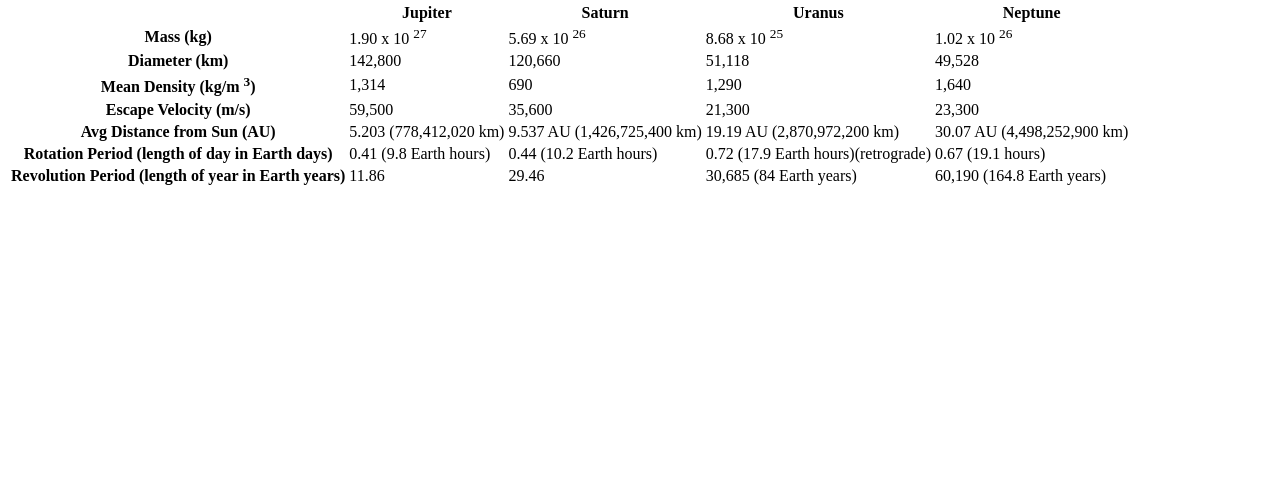
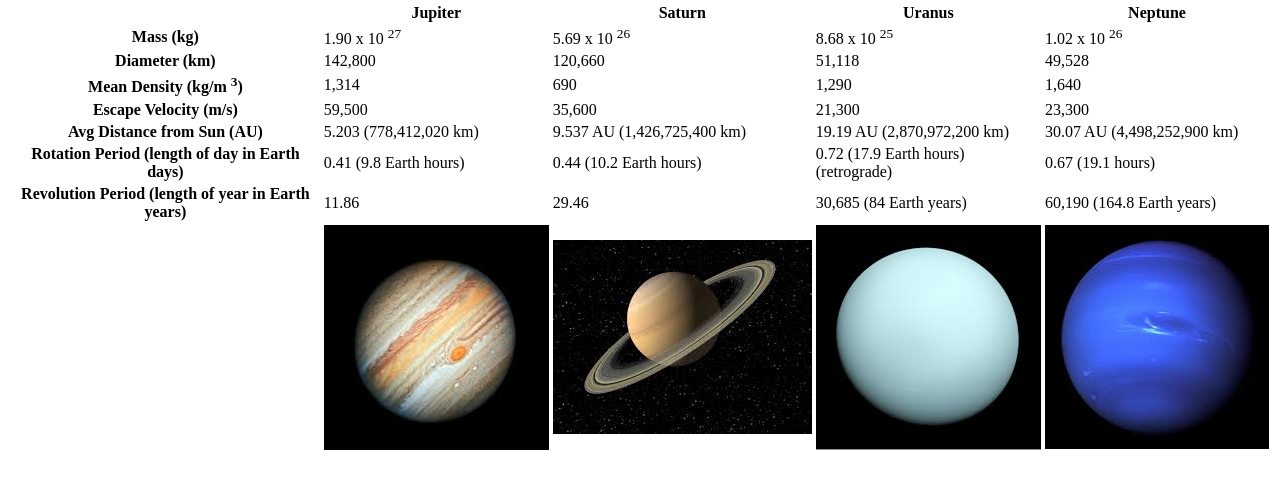
Before and after one commit to liujoanna/lab5, a plain HTML site: page index.html in a window 1280 px wide. Shown: the part 79-568 px from the top of the page. Drawn offline with Linux system fonts and the light colour scheme.

Commit message:
added images folder and in html

```diff
--- a/index.html
+++ b/index.html
@@ -68,5 +68,13 @@
       <td>30,685 (84 Earth years)</td>
       <td>60,190 (164.8 Earth years)</td>
     </tr>
+
+    <tr>
+      <th scope="row"></th>
+      <td><img src="images/jupiter.jpg" alt="jupiter"></td>
+      <td><img src="images/saturn.jpg" alt="saturn"></td>
+      <td><img src="images/uranus.jpg" alt="uranus"></td>
+      <td><img src="images/neptune.jpg" alt="neptune"></td>
+    </tr>
   </table>
 </body>
```
Also changed, not shown: images/jupiter.jpg (added), images/neptune.jpg (added), images/saturn.jpg (added), images/uranus.jpg (added).
